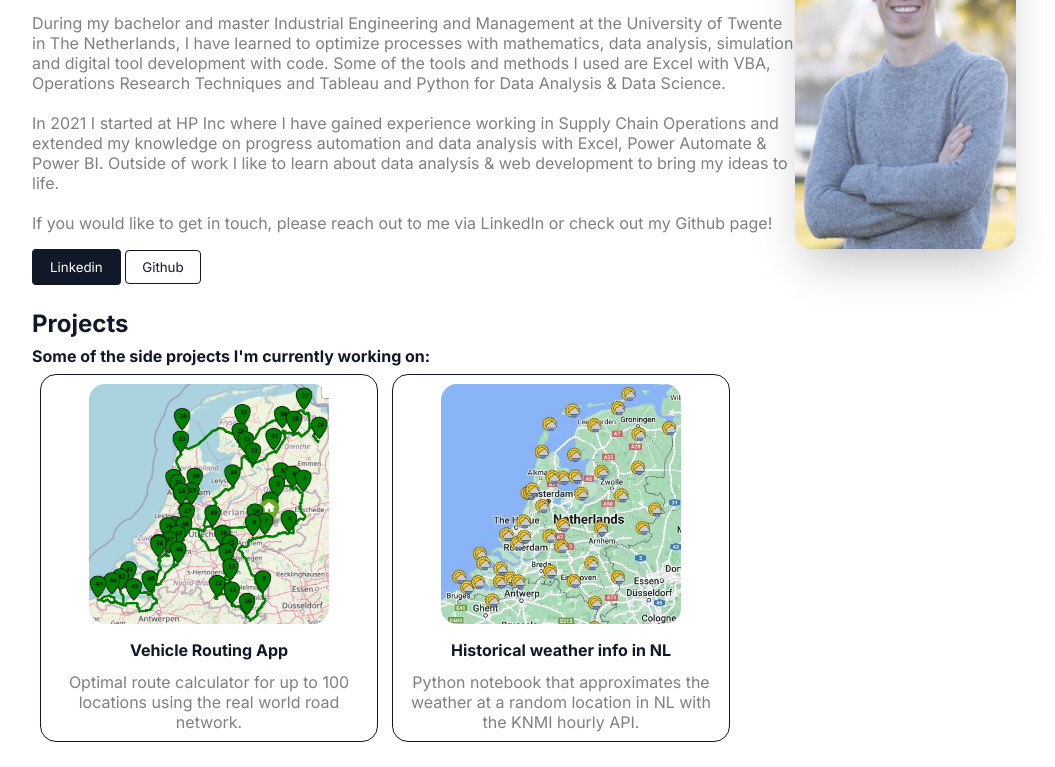
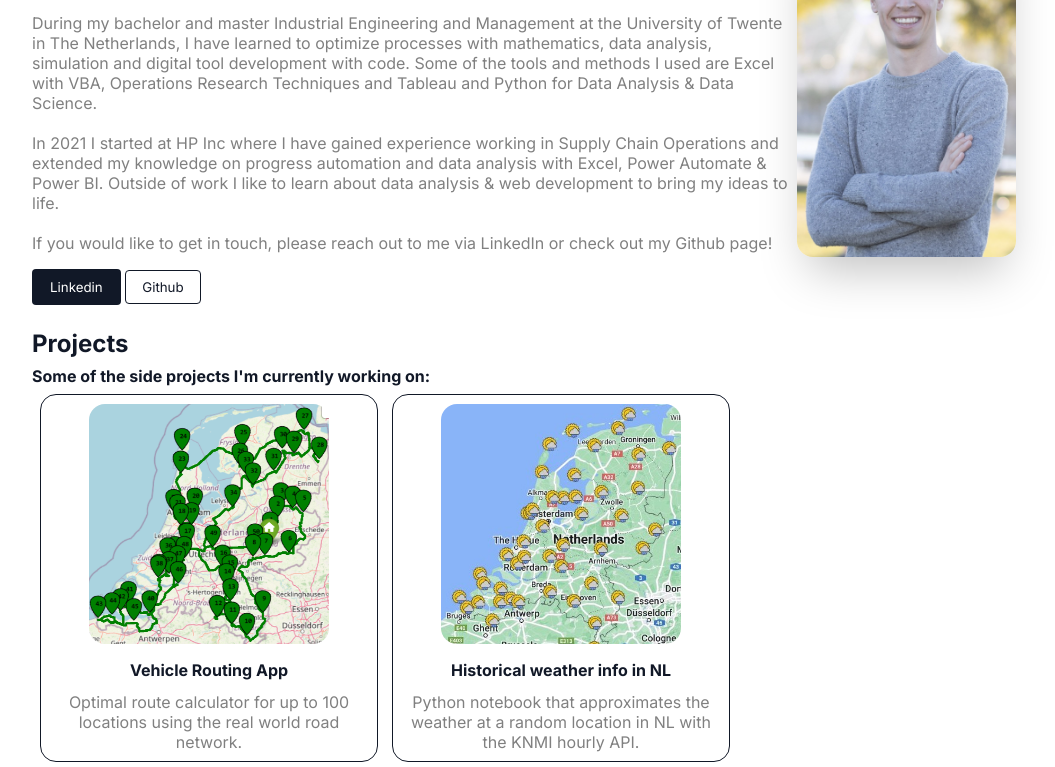
Before and after one commit to KraaiTim/Website, a plain HTML site: page index.html in a window 1280 px wide. Shown: the part 193-960 px from the top of the page, without its empty margins (112-1167 px from the left). Drawn offline with Linux system fonts and the light colour scheme.

Commit message:
Minor change in padding about text

```diff
--- a/index.css
+++ b/index.css
@@ -58,9 +58,10 @@ nav > a {
 
 #about {
   margin: 0.5rem 1rem;
-  z-index: 100;
-  left: 0;
-  top: 20rem;
+}
+
+.about-text {
+  padding-right: 0.5rem;
 }
 
 .button {
```
